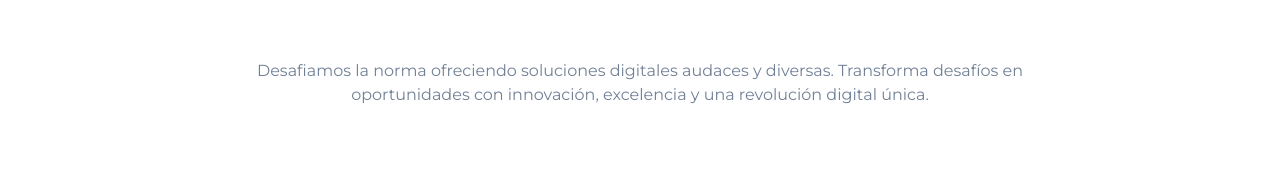
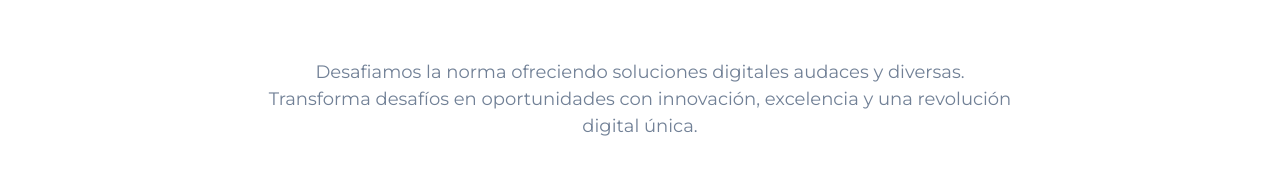
Before and after one commit to marferbl/digital-partner-front, a React (Create React App) app: page / in a window 1280 px wide. Shown: the part 294-484 px from the top of the page. Built offline with nearby package versions, Linux system fonts and the light colour scheme; no server answers.

Commit message:
width title

```diff
--- a/src/components/base/landing/hero.js
+++ b/src/components/base/landing/hero.js
@@ -25,16 +25,16 @@ export default function Hero() {
           py={{ base: 20, md: 24 }}>
           <Heading
             fontWeight={'800'}
-            fontSize={{ base: '2xl', sm: '4xl', md: '6xl' }}
+            fontSize={{ base: '3xl', sm: '4xl', md: '6xl' }}
             lineHeight={'110%'}
           >
             Compara, implementa y triunfa. <br />
-            <Text as={'span'} fontSize={{ base: 'xl', sm: '3xl', md: '5xl' }} fonts color={COLORS.secondary}>
+            <Text as={'span'} fontSize={{ base: '2xl', sm: '3xl', md: '5xl' }} fonts color={COLORS.secondary}>
               Conquista el futuro digital
             </Text>
           </Heading>
           <Center>
-            <Text color={'gray.500'} maxW={'3xl'} >
+            <Text color={'gray.500'} maxW={'3xl'} fontSize={{base: 12, md: 18}} px={3} >
               Desafiamos la norma ofreciendo soluciones digitales audaces y diversas. Transforma desafíos en oportunidades con innovación, excelencia y una revolución digital única.
             </Text>
           </Center>
```
